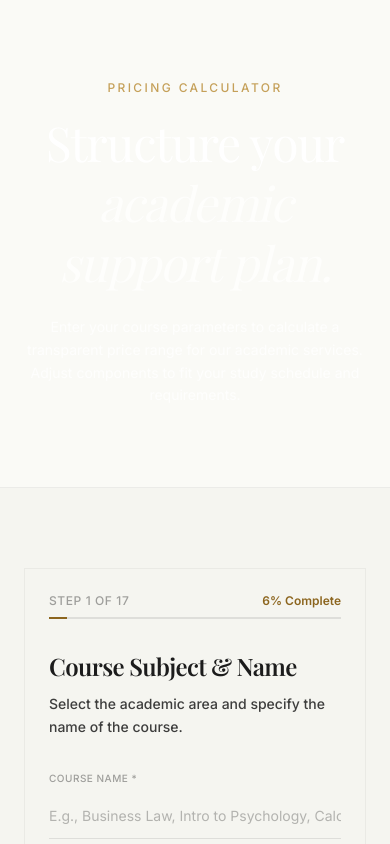
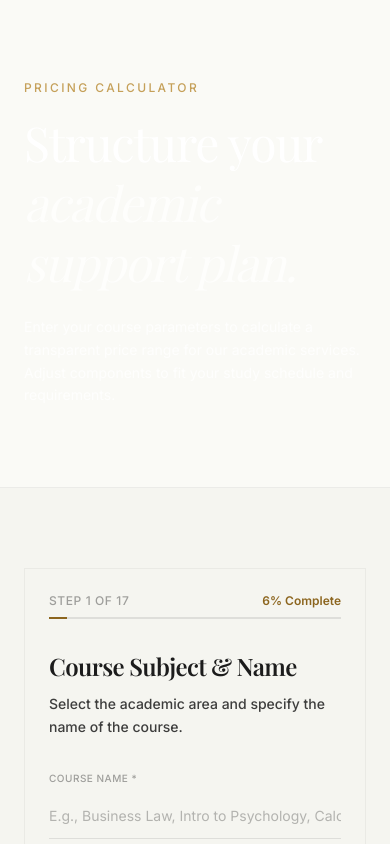
Before and after one commit to k-clinton/Masomo, a Next.js app: page /get-a-quote in a window 390 px wide. Shown: the top 844 px of the page. Built offline with nearby package versions, Linux system fonts and the light colour scheme; a web font is replaced by a local one.

Commit message:
feat: add Get a Quote page with interactive pricing calculator flow

```diff
--- a/src/app/get-a-quote/page.tsx
+++ b/src/app/get-a-quote/page.tsx
@@ -16,7 +16,7 @@ export default function GetAQuotePage() {
     <main>
       {/* Editorial Header */}
       <section className="py-20 md:py-28 px-6 md:px-10 xl:px-16 border-b border-black/[0.06] bg-[#fafaf6] dark:bg-[#0a0a0a]">
-        <div className="max-w-[1400px] mx-auto text-center md:text-left">
+        <div className="max-w-[1400px] mx-auto text-left">
           <Reveal>
             <SectionLabel>Pricing Calculator</SectionLabel>
           </Reveal>
```
